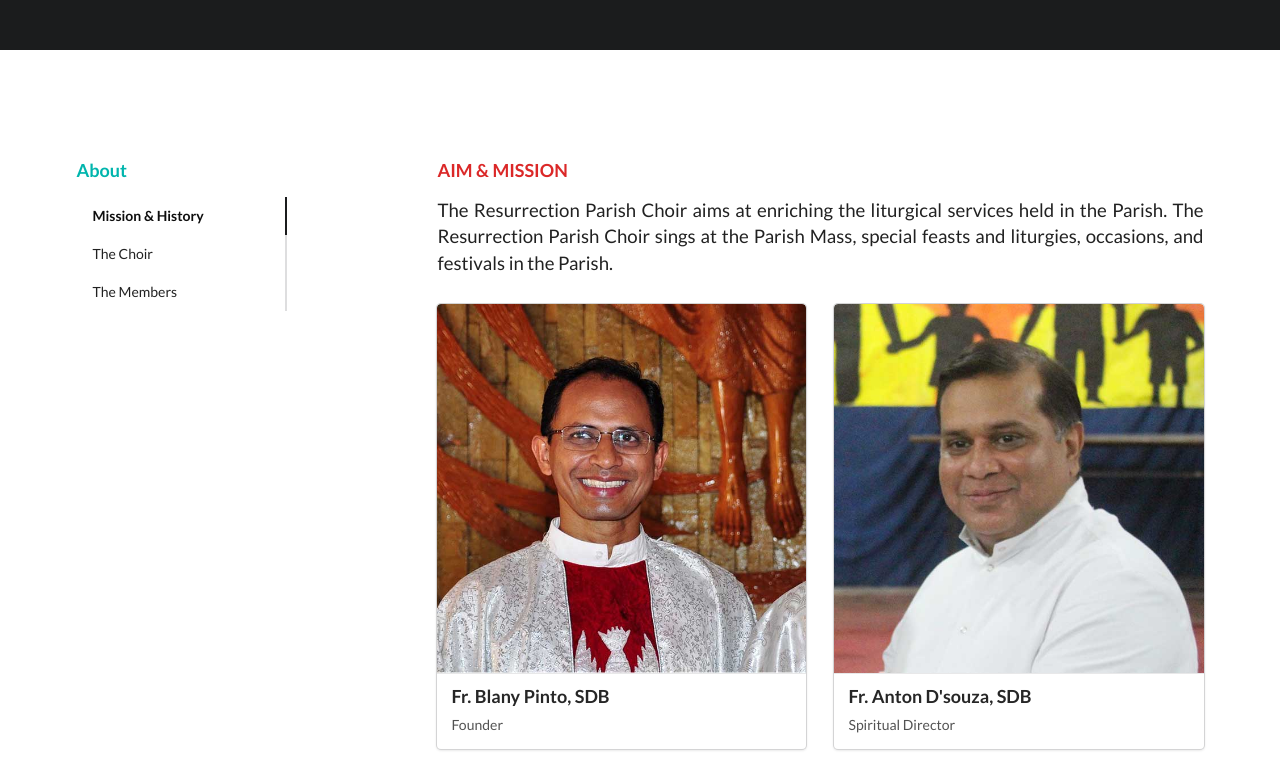
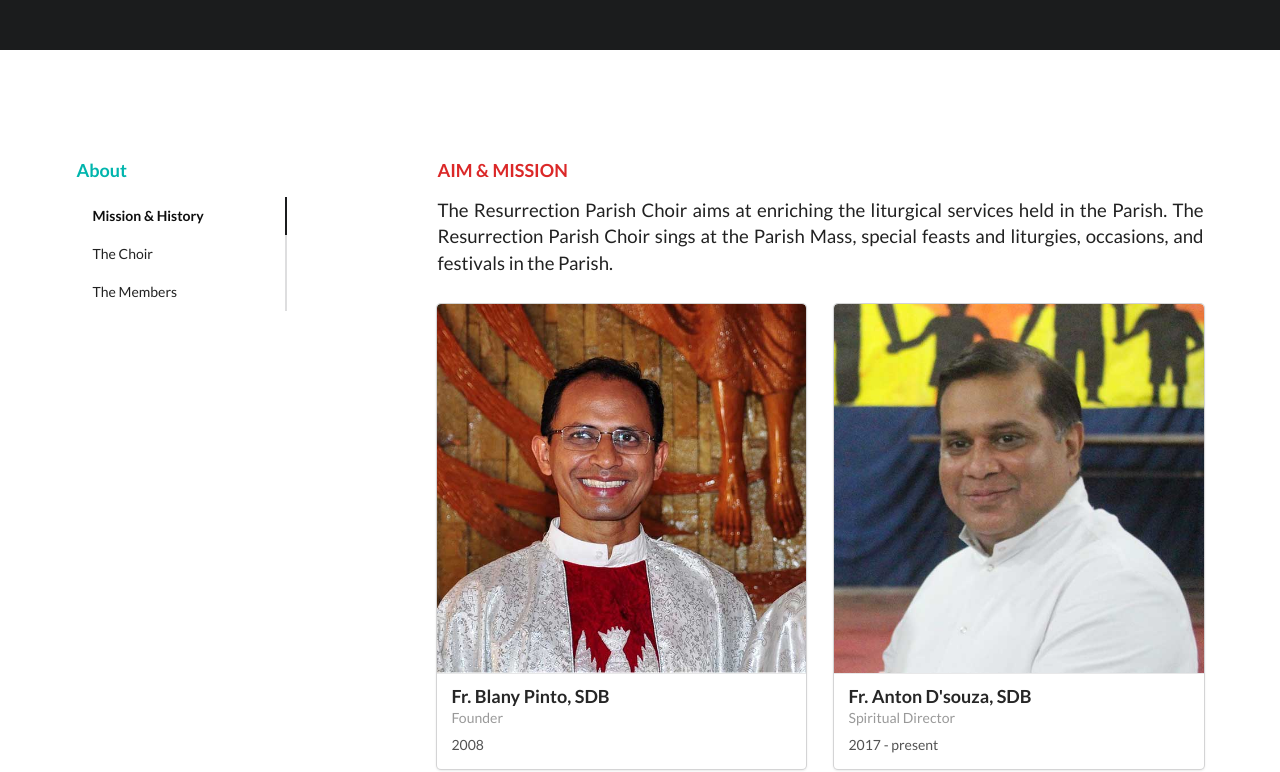
Before and after one commit to flavion-dsa/rpc, a plain HTML site: page history.html in a window 1280 px wide. Shown: the part 190-962 px from the top of the page. Drawn offline with nearby package versions, Linux system fonts and the light colour scheme.

Commit message:
Added images

```diff
--- a/history.html
+++ b/history.html
@@ -336,20 +336,24 @@
                  <div class="card">
                    <div class="ui slide masked reveal image">
                      <img class="visible content" src="assets/imgs/profile/fr_blany.jpg">
+                     <img class="hidden content" src="assets/imgs/profile/fr_blany_2.jpg">
                    </div>
                    <div class="content">
                      <div class="header">Fr. Blany Pinto, SDB</div>
-                     <div class="description">Founder</div>
+                     <div class="meta">Founder</div>
+                     <div class="description">2008</div>
                    </div>
                  </div>
 
                  <div class="card">
                   <div class="ui slide masked reveal image">
                     <img class="visible content" src="assets/imgs/profile/fr_anton.jpg">
+                    <img class="hidden content" src="assets/imgs/profile/fr_anton_2.jpg">
                   </div>
                   <div class="content">
                     <div class="header">Fr. Anton D'souza, SDB</div>
-                    <div class="description">Spiritual Director</div>
+                    <div class="meta">Spiritual Director</div>
+                    <div class="description">2017 - present</div>
                   </div>
                 </div>
 
```
Also changed, not shown: assets/imgs/profile/fr_anton_2.jpg (added), assets/imgs/profile/fr_blany_2.jpg (added).
